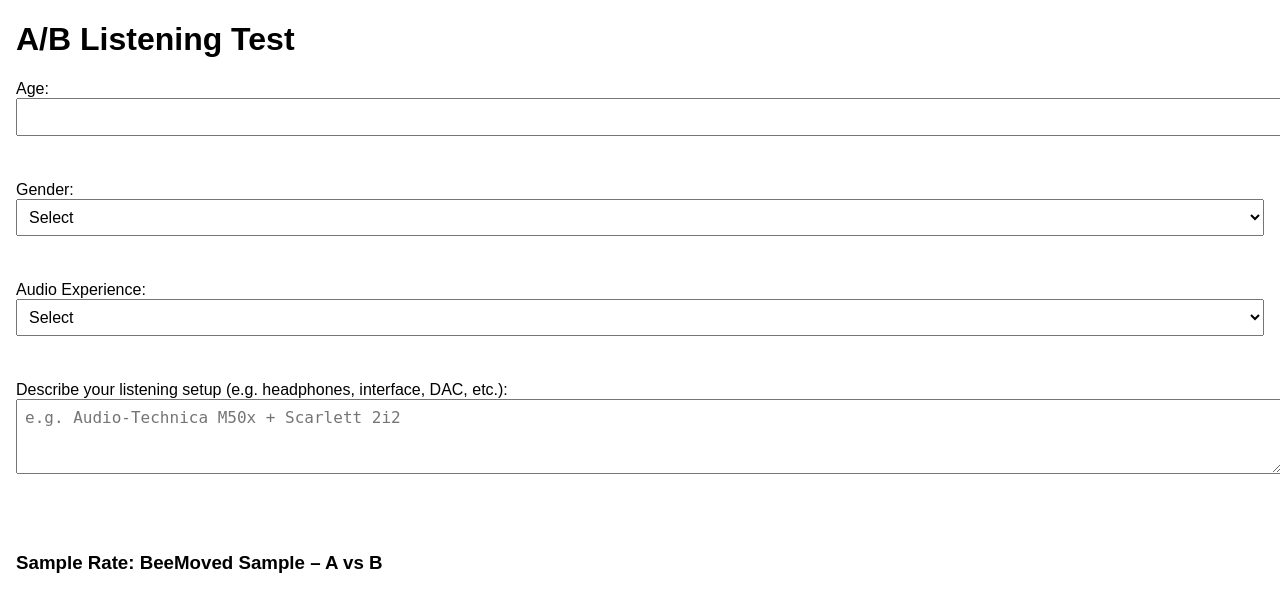
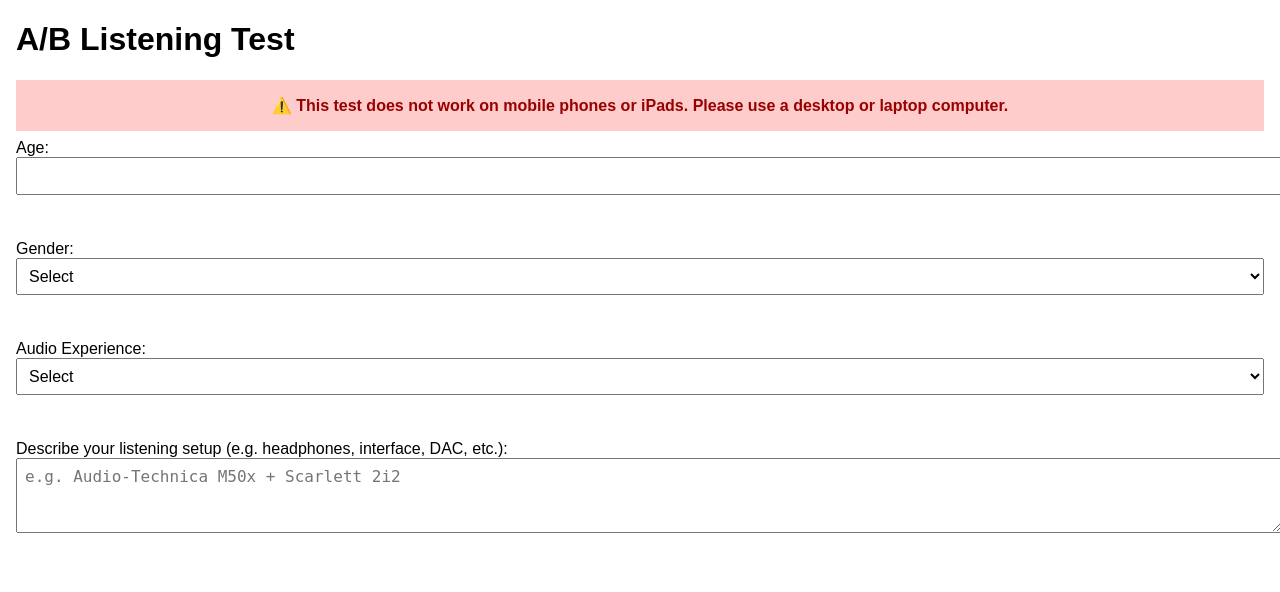
Before and after one commit to Venturah/ab-listening-test-UHI, a Flask app: page / in a window 1280 px wide. Shown: the top 592 px of the page. Run offline with Flask 2, Linux system fonts and the light colour scheme.

Commit message:
Update index.html

```diff
--- a/templates/index.html
+++ b/templates/index.html
@@ -7,6 +7,9 @@
 </head>
 <body>
   <h1>A/B Listening Test</h1>
+<div id="mobile-warning" style="background-color: #ffcccc; color: #990000; padding: 1rem; text-align: center; font-weight: bold;">
+  ⚠️ This test does not work on mobile phones or iPads. Please use a desktop or laptop computer.
+</div>
 
   <form id="demographicForm">
     <label>Age: <input type="number" name="age" required></label><br>
```
